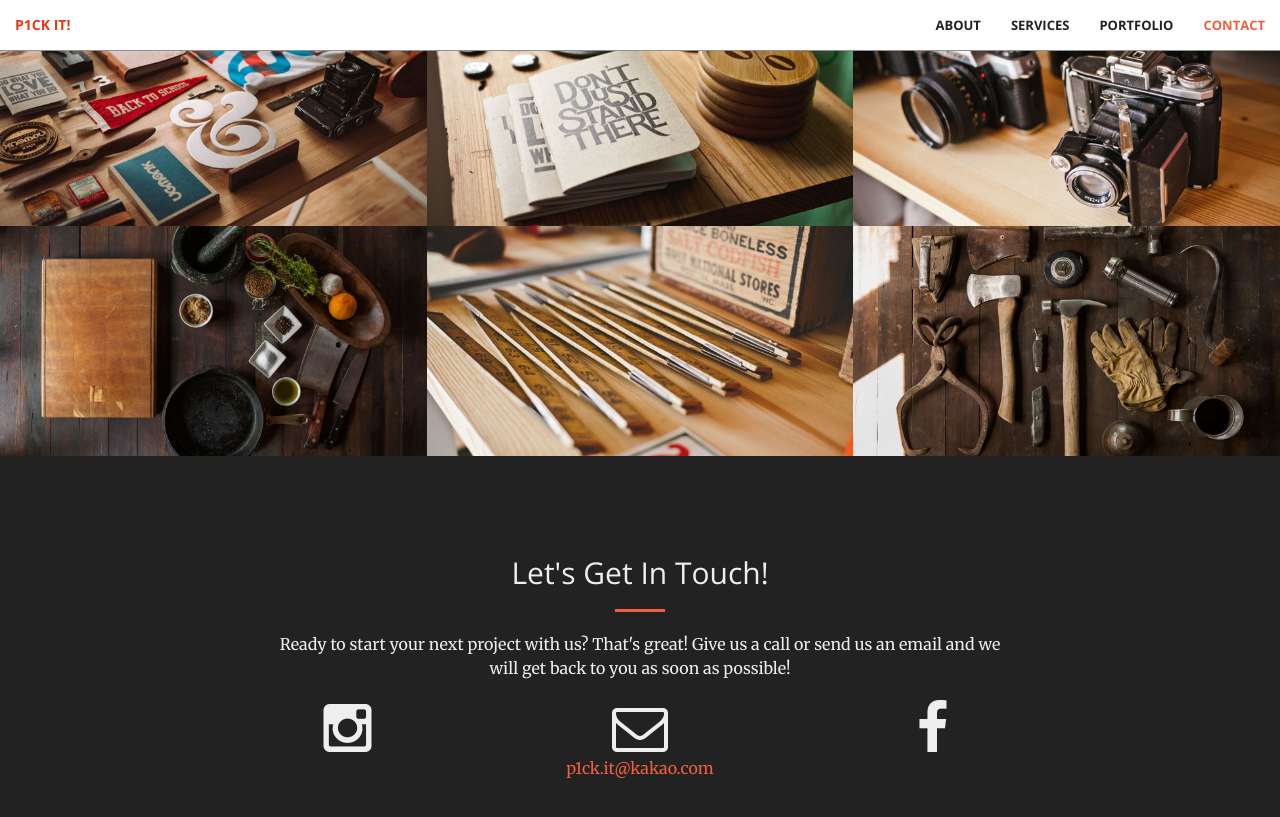
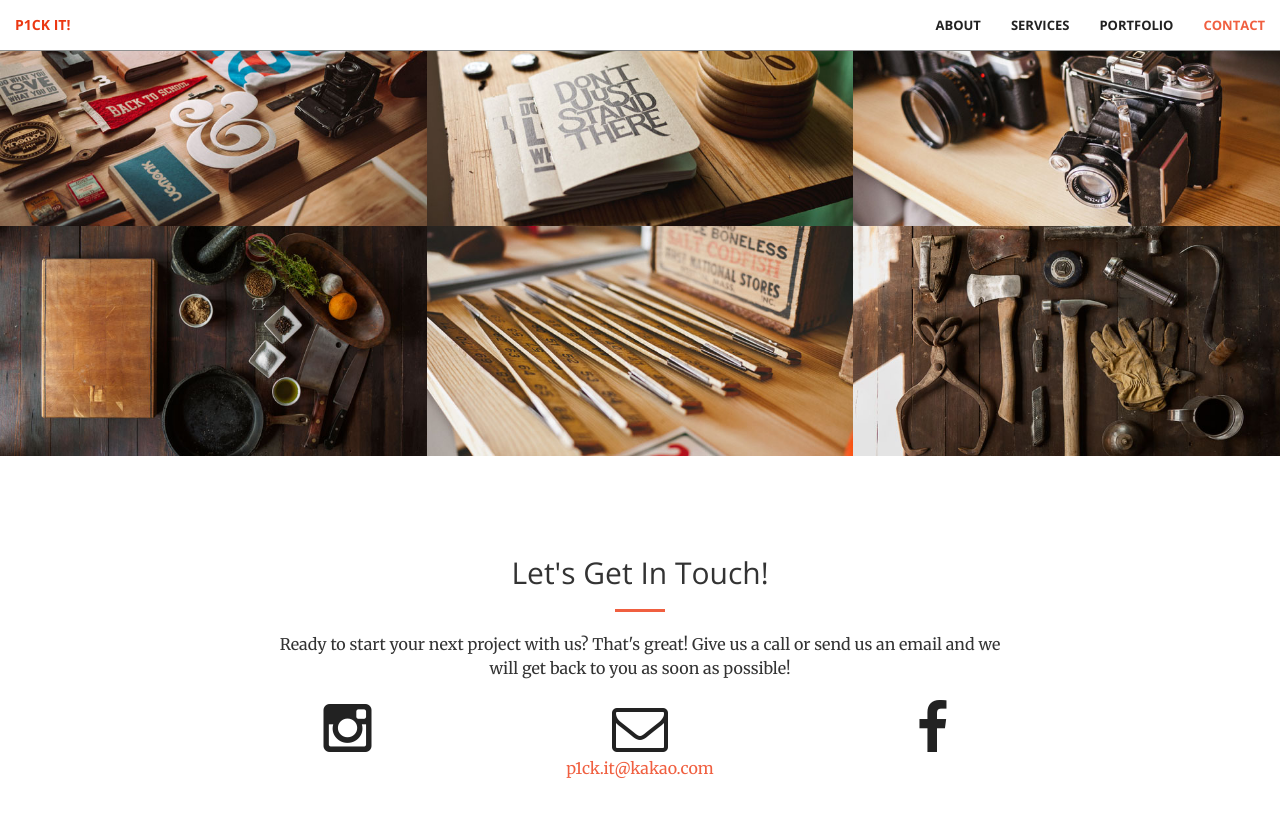
Before and after one commit to p1ckit/p1ckit.github.io, a Jekyll site: the page built from index.html, in a window 1280 px wide and 900 px high, scrolled down 1778 px. Shown: the top 817 px of the window. Built offline with Jekyll 4.4.1, drawn with Linux system fonts in a browser that asks for light colours.

Commit message:
no message

```diff
--- a/_sass/_base.scss
+++ b/_sass/_base.scss
@@ -317,12 +317,12 @@ header {
 }
 
 // Contact
-#contact {
-    background-color: #222;
-    color: #eeeeee
-} //contact 섹션 배경 및 글자색 수정
+//#contact {
+//    background-color: #222;
+//    color: #eeeeee
+//} //contact 섹션 배경 및 글자색 수정
 #contact .fa {
-    color: #eeeeee;//$theme-dark -> #eeeeee 아이콘 색상 수정
+    color: $theme-dark;//$theme-dark -> #eeeeee 아이콘 색상 수정
     font-size: 4em;
 }
 
```
